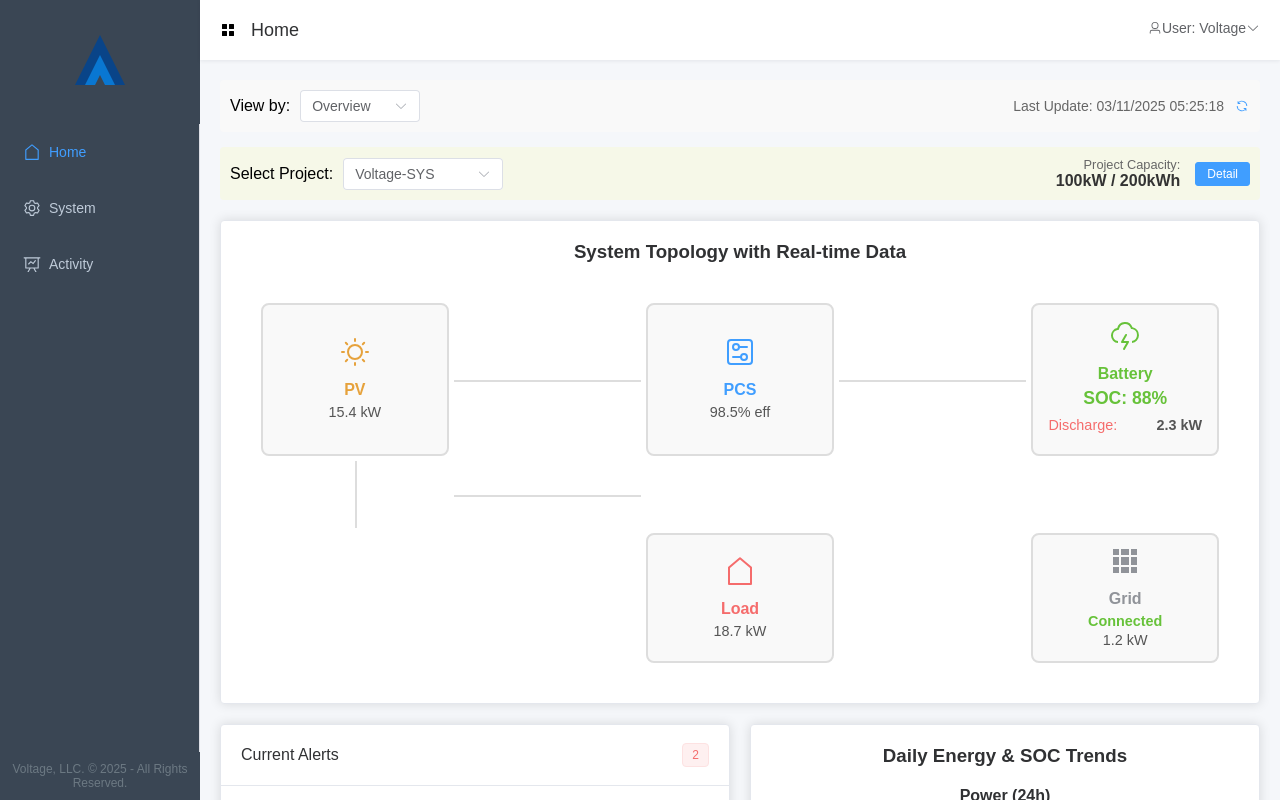
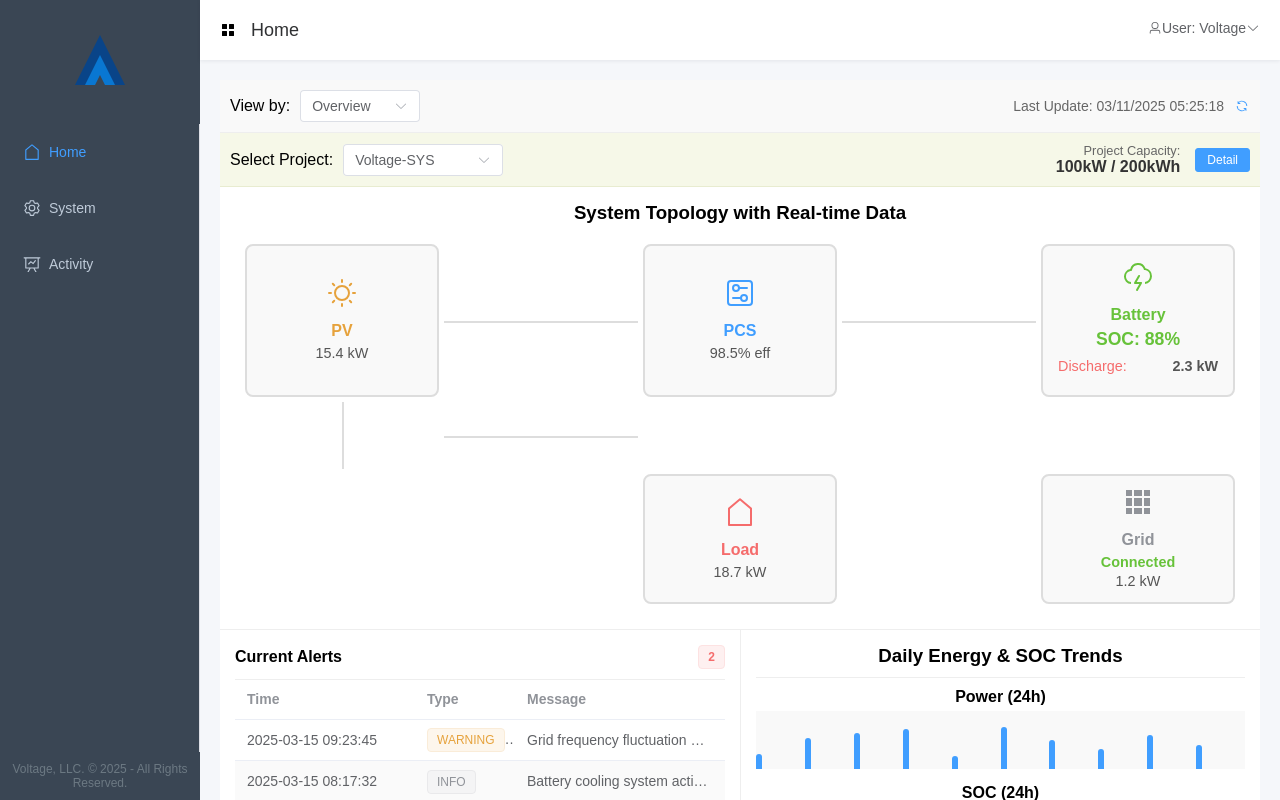
Before and after one commit to EvanL1/VoltageEMS, a Vue app in the folder frontend/: page / in a window 1280 px wide. Built offline with nearby package versions, Linux system fonts and the light colour scheme.

Commit message:
Remove module gaps and create unified dashboard layout

```diff
--- a/frontend/src/views/Home.vue
+++ b/frontend/src/views/Home.vue
@@ -38,7 +38,7 @@
     <!-- Main Dashboard Content -->
     <div class="main-dashboard-container">
       <!-- Center: System Topology Diagram -->
-      <el-card class="topology-card">
+      <div class="topology-section">
         <div class="topology-header">
           <h3>System Topology with Real-time Data</h3>
         </div>
@@ -107,19 +107,17 @@
             </div>
           </div>
         </div>
-      </el-card>
+      </div>
 
       <!-- Alerts and Charts Row -->
       <div class="bottom-row">
         <!-- Current Alerts -->
-        <el-card class="alert-card">
-          <template #header>
-            <div class="alert-header">
-              <span>Current Alerts</span>
-              <el-tag type="danger" v-if="currentAlerts.length > 0">{{ currentAlerts.length }}</el-tag>
-            </div>
-          </template>
-          <div v-if="currentAlerts.length > 0">
+        <div class="alert-section">
+          <div class="alert-header">
+            <span>Current Alerts</span>
+            <el-tag type="danger" v-if="currentAlerts.length > 0">{{ currentAlerts.length }}</el-tag>
+          </div>
+          <div v-if="currentAlerts.length > 0" class="alert-content">
             <el-table :data="currentAlerts" stripe style="width: 100%">
               <el-table-column prop="time" label="Time" width="180" />
               <el-table-column prop="type" label="Type" width="100">
@@ -134,10 +132,10 @@
             <el-icon><el-icon-check /></el-icon>
             <span>No active alerts</span>
           </div>
-        </el-card>
+        </div>
 
         <!-- Energy & SOC Trends -->
-        <el-card class="charts-card">
+        <div class="charts-section">
           <div class="charts-header">
             <h3>Daily Energy & SOC Trends</h3>
           </div>
@@ -163,7 +161,7 @@
               </div>
             </div>
           </div>
-        </el-card>
+        </div>
       </div>
     </div>
   </div>
@@ -261,6 +259,10 @@ export default {
 <style scoped>
 .dashboard {
   padding: 0;
+  display: flex;
+  flex-direction: column;
+  height: 100vh;
+  overflow: hidden;
 }
 
 /* Top Operation Bar */
@@ -270,8 +272,8 @@ export default {
   align-items: center;
   padding: 10px;
   background-color: #f9f9f9;
-  border-radius: 4px;
-  margin-bottom: 15px;
+  margin-bottom: 0;
+  border-bottom: 1px solid #eee;
 }
 
 .view-label {
@@ -294,8 +296,8 @@ export default {
   align-items: center;
   padding: 10px;
   background-color: #f6f8e8;
-  border-radius: 4px;
-  margin-bottom: 20px;
+  margin-bottom: 0;
+  border-bottom: 1px solid #e8ecd0;
 }
 
 .selector-left {
@@ -330,27 +332,69 @@ export default {
 .main-dashboard-container {
   display: flex;
   flex-direction: column;
-  gap: 20px;
+  flex: 1;
+  overflow: hidden;
+}
+
+/* Topology Section */
+.topology-section {
+  padding: 15px;
+  background-color: white;
+  border-bottom: 1px solid #eee;
+}
+
+.topology-header {
+  margin-bottom: 10px;
+  text-align: center;
+}
+
+.topology-diagram {
+  height: 380px;
+  display: flex;
+  justify-content: center;
+  align-items: center;
+}
+
+.topology-grid {
+  display: grid;
+  grid-template-columns: 1fr 1fr 1fr 1fr 1fr;
+  grid-template-rows: 1fr 1fr 1fr;
+  gap: 5px;
+  width: 100%;
+  height: 100%;
+  padding: 10px;
 }
 
 /* Bottom Row Layout */
 .bottom-row {
   display: flex;
-  gap: 20px;
-  margin-bottom: 20px;
+  flex: 1;
+  overflow: hidden;
 }
 
-/* Alert Card */
-.alert-card {
+/* Alert Section */
+.alert-section {
   flex: 1;
-  height: 100%;
-  min-height: 320px;
+  padding: 15px;
+  background-color: white;
+  border-right: 1px solid #eee;
+  display: flex;
+  flex-direction: column;
 }
 
 .alert-header {
   display: flex;
   justify-content: space-between;
   align-items: center;
+  padding-bottom: 10px;
+  border-bottom: 1px solid #eee;
+  font-weight: bold;
+  font-size: 16px;
+}
+
+.alert-content {
+  flex: 1;
+  overflow: auto;
 }
 
 .no-alerts {
@@ -368,34 +412,67 @@ export default {
   margin-bottom: 10px;
 }
 
-/* Topology Diagram */
-.topology-card {
-  width: 100%;
-  min-height: 450px;
+/* Charts Section */
+.charts-section {
+  flex: 1;
+  padding: 15px;
+  background-color: white;
+  display: flex;
+  flex-direction: column;
 }
 
-.topology-header {
-  margin-bottom: 20px;
+.charts-header {
+  margin-bottom: 10px;
+  text-align: center;
+  padding-bottom: 10px;
+  border-bottom: 1px solid #eee;
+}
+
+.charts-container {
+  display: flex;
+  flex-direction: column;
+  flex: 1;
+  gap: 15px;
+}
+
+.chart {
+  flex: 1;
+  display: flex;
+  flex-direction: column;
+}
+
+.chart-title {
+  font-weight: bold;
+  margin-bottom: 5px;
   text-align: center;
 }
 
-.topology-diagram {
-  height: 400px;
-  display: flex;
-  justify-content: center;
-  align-items: center;
+.chart-placeholder {
+  flex: 1;
+  background-color: #f9f9f9;
+  position: relative;
 }
 
-.topology-grid {
-  display: grid;
-  grid-template-columns: 1fr 1fr 1fr 1fr 1fr;
-  grid-template-rows: 1fr 1fr 1fr;
-  gap: 5px;
+/* Mock chart for demonstration */
+.chart-mock {
+  position: relative;
   width: 100%;
   height: 100%;
-  padding: 20px;
 }
 
+.chart-line {
+  position: absolute;
+  bottom: 0;
+  width: 6px;
+  background-color: #409EFF;
+  border-radius: 3px 3px 0 0;
+}
+
+.chart-line.soc {
+  background-color: #67C23A;
+}
+
+/* Topology Node Styles - Keep existing styles */
 .topology-node {
   display: flex;
   flex-direction: column;
@@ -535,61 +612,4 @@ export default {
   height: 100%;
   background-color: #ddd;
 }
-
-/* Charts Card */
-.charts-card {
-  flex: 1;
-  min-height: 320px;
-}
-
-.charts-header {
-  margin-bottom: 20px;
-  text-align: center;
-}
-
-.charts-container {
-  display: flex;
-  flex-direction: column;
-  height: 250px;
-  gap: 20px;
-}
-
-.chart {
-  flex: 1;
-  display: flex;
-  flex-direction: column;
-}
-
-.chart-title {
-  font-weight: bold;
-  margin-bottom: 10px;
-  text-align: center;
-}
-
-.chart-placeholder {
-  flex: 1;
-  background-color: #f9f9f9;
-  border-radius: 4px;
-  border: 1px solid #eee;
-  position: relative;
-}
-
-/* Mock chart for demonstration */
-.chart-mock {
-  position: relative;
-  width: 100%;
-  height: 100%;
-}
-
-.chart-line {
-  position: absolute;
-  bottom: 0;
-  width: 6px;
-  background-color: #409EFF;
-  border-radius: 3px 3px 0 0;
-}
-
-.chart-line.soc {
-  background-color: #67C23A;
-}
 </style>
```
